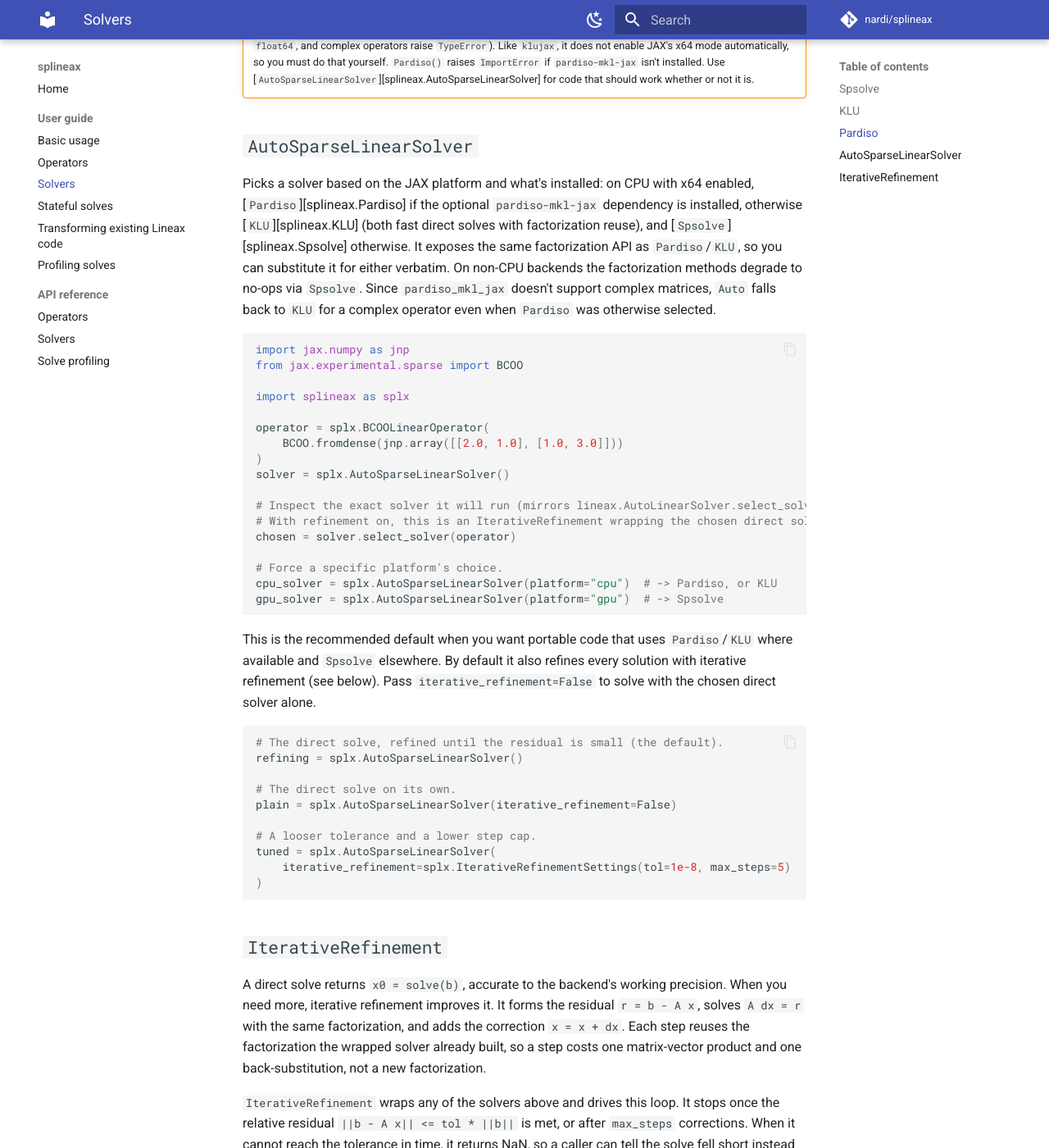
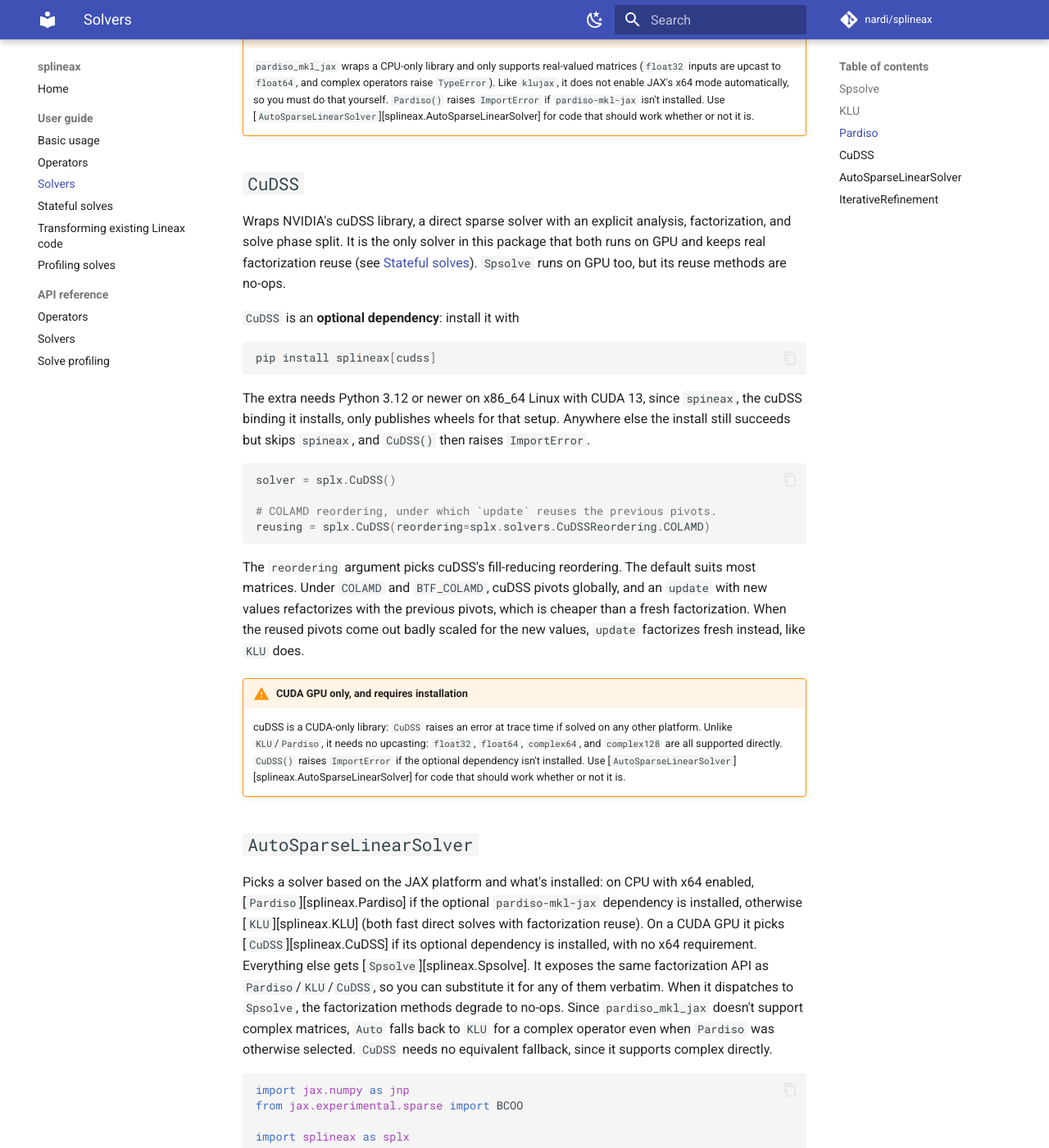
Before and after one commit to nardi/splineax, an MkDocs documentation site: the page built from docs/guide/solvers.md, in a window 1280 px wide and 1400 px high, scrolled down 1847 px. Shown: the whole window at 82% size. Built offline with MkDocs 1.6.1 and Material for MkDocs 9.7.7, drawn with Linux system fonts in a browser that asks for light colours; comment, search, counter and statistics services are not loaded; some of the changed text lies outside the part shown.

Commit message:
docs: Document the CuDSS solver and add a GPU test notebook
Add `CuDSS` to the README, the solver guide, and the API reference.
Explain in the stateful guide why `CuDSS` tracks its state and why `jit`
skips its release. Add a Colab notebook that builds the locked
environment on a GPU runtime and runs the whole test suite with a single
"Run all".

````diff
--- a/docs/guide/solvers.md
+++ b/docs/guide/solvers.md
@@ -12,6 +12,7 @@ nonsingular** operators only.
 | [`Spsolve`][splineax.Spsolve] | any | input dtype | no (no-op fallbacks) |
 | [`KLU`][splineax.KLU] | CPU only | float64 / complex128 | yes |
 | [`Pardiso`][splineax.Pardiso] | CPU only | float64 | yes |
+| [`CuDSS`][splineax.CuDSS] | CUDA GPU only | input dtype (f32/f64/complex) | yes |
 | [`AutoSparseLinearSolver`][splineax.AutoSparseLinearSolver] | any | depends on choice | delegates |
 
 ## `Spsolve`
@@ -78,16 +79,57 @@ solver = splx.Pardiso()
     [`AutoSparseLinearSolver`][splineax.AutoSparseLinearSolver] for code that should work
     whether or not it is.
 
+## `CuDSS`
+
+Wraps NVIDIA's cuDSS library, a direct sparse solver with an explicit analysis,
+factorization, and solve phase split. It is the only solver in this package that both runs
+on GPU and keeps real factorization reuse (see [Stateful solves](stateful.md)). `Spsolve`
+runs on GPU too, but its reuse methods are no-ops.
+
+`CuDSS` is an **optional dependency**: install it with
+
+```bash
+pip install splineax[cudss]
+```
+
+The extra needs Python 3.12 or newer on x86_64 Linux with CUDA 13, since `spineax`, the
+cuDSS binding it installs, only publishes wheels for that setup. Anywhere else the install
+still succeeds but skips `spineax`, and `CuDSS()` then raises `ImportError`.
+
+```{.python notest}
+solver = splx.CuDSS()
+
+# COLAMD reordering, under which `update` reuses the previous pivots.
+reusing = splx.CuDSS(reordering=splx.solvers.CuDSSReordering.COLAMD)
+```
+
+The `reordering` argument picks cuDSS's fill-reducing reordering. The default suits most
+matrices. Under `COLAMD` and `BTF_COLAMD`, cuDSS pivots globally, and an `update` with
+new values refactorizes with the previous pivots, which is cheaper than a fresh
+factorization. When the reused pivots come out badly scaled for the new values, `update`
+factorizes fresh instead, like `KLU` does.
+
+!!! warning "CUDA GPU only, and requires installation"
+
+    cuDSS is a CUDA-only library: `CuDSS` raises an error at trace time if solved on any
+    other platform. Unlike `KLU`/`Pardiso`, it needs no upcasting: `float32`, `float64`,
+    `complex64`, and `complex128` are all supported directly. `CuDSS()` raises
+    `ImportError` if the optional dependency isn't installed. Use
+    [`AutoSparseLinearSolver`][splineax.AutoSparseLinearSolver] for code that should work
+    whether or not it is.
+
 ## `AutoSparseLinearSolver`
 
 Picks a solver based on the JAX platform and what's installed: on CPU with x64 enabled,
 [`Pardiso`][splineax.Pardiso] if the optional `pardiso-mkl-jax` dependency is installed,
-otherwise [`KLU`][splineax.KLU] (both fast direct solves with factorization reuse), and
-[`Spsolve`][splineax.Spsolve] otherwise. It exposes the same factorization API as
-`Pardiso`/`KLU`, so you can substitute it for either verbatim. On non-CPU backends the
-factorization methods degrade to no-ops via `Spsolve`. Since `pardiso_mkl_jax` doesn't
-support complex matrices, `Auto` falls back to `KLU` for a complex operator even when
-`Pardiso` was otherwise selected.
+otherwise [`KLU`][splineax.KLU] (both fast direct solves with factorization reuse). On a
+CUDA GPU it picks [`CuDSS`][splineax.CuDSS] if its optional dependency is installed, with
+no x64 requirement. Everything else gets [`Spsolve`][splineax.Spsolve]. It exposes the
+same factorization API as `Pardiso`/`KLU`/`CuDSS`, so you can substitute it for any of
+them verbatim. When it dispatches to `Spsolve`, the factorization methods degrade to
+no-ops. Since `pardiso_mkl_jax` doesn't support complex matrices, `Auto` falls back to
+`KLU` for a complex operator even when `Pardiso` was otherwise selected. `CuDSS` needs no
+equivalent fallback, since it supports complex directly.
 
 ```python
 import jax.numpy as jnp
@@ -106,13 +148,13 @@ chosen = solver.select_solver(operator)
 
 # Force a specific platform's choice.
 cpu_solver = splx.AutoSparseLinearSolver(platform="cpu")  # -> Pardiso, or KLU
-gpu_solver = splx.AutoSparseLinearSolver(platform="gpu")  # -> Spsolve
+gpu_solver = splx.AutoSparseLinearSolver(platform="gpu")  # -> CuDSS if installed, else Spsolve
 ```
 
-This is the recommended default when you want portable code that uses `Pardiso`/`KLU`
-where available and `Spsolve` elsewhere. By default it also refines every solution with
-iterative refinement (see below). Pass `iterative_refinement=False` to solve with the
-chosen direct solver alone.
+This is the recommended default when you want portable code that uses
+`Pardiso`/`KLU`/`CuDSS` where available and `Spsolve` elsewhere. By default it also
+refines every solution with iterative refinement (see below). Pass
+`iterative_refinement=False` to solve with the chosen direct solver alone.
 
 ```{.python continuation}
 # The direct solve, refined until the residual is small (the default).
````
Also changed, not shown: other parts of docs/guide/solvers.md (+1 -1 lines), README.md (+16 -2 lines), docs/api/solvers.md (+12 -0 lines), docs/guide/stateful.md (+18 -0 lines), 1 other file.
